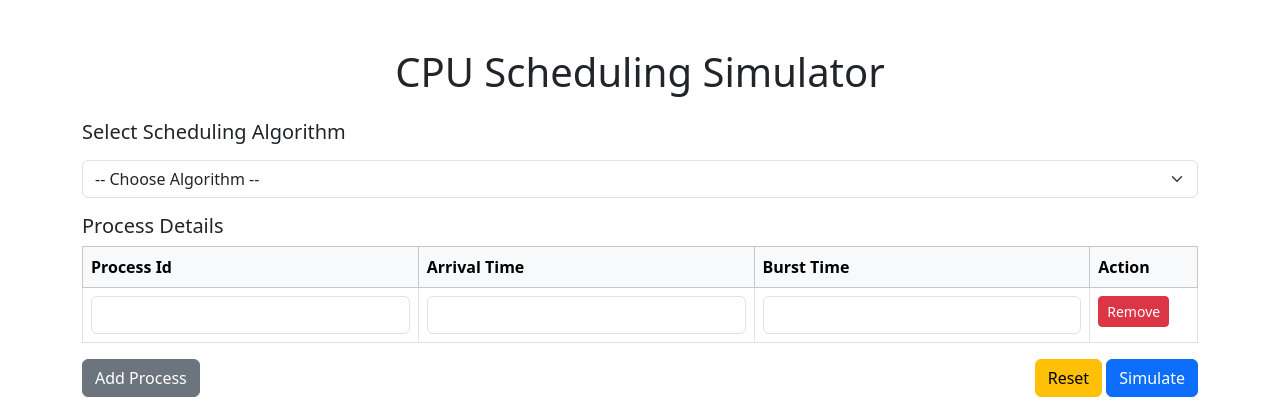
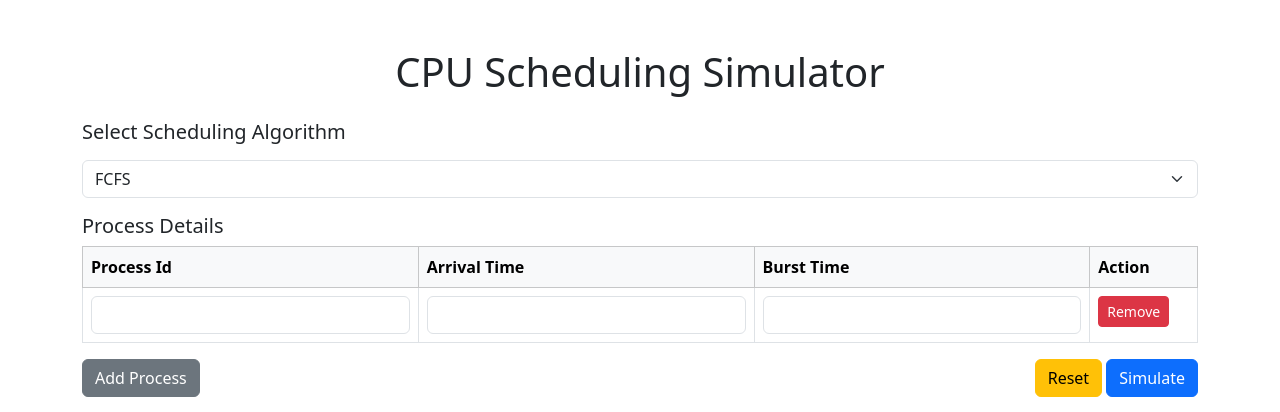
Before and after one commit to sai-krishna-kotha/cpu_scheduling_simulator, a Django app: page / in a window 1280 px wide. Shown: the top 412 px of the page. Run offline with Django 5.2, Linux system fonts and the light colour scheme.

Commit message:
select for fcfs only

```diff
--- a/templates/simulator/home.html
+++ b/templates/simulator/home.html
@@ -21,7 +21,7 @@
                         <h5>Select Scheduling Algorithm</h5>
                     </label>
                     <select class="form-select" id="algo">
-                        <option value="">-- Choose Algorithm --</option>
+                        {% comment %} <option value="">-- Choose Algorithm --</option> {% endcomment %}
                         <option value="fcfs">FCFS</option>
                     </select>
                 </div>
```
